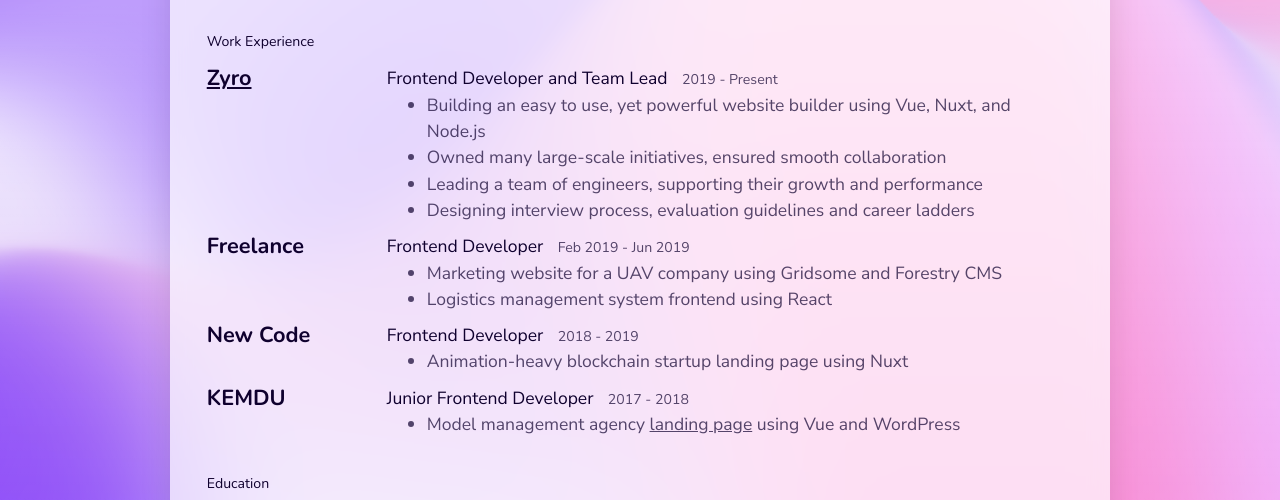
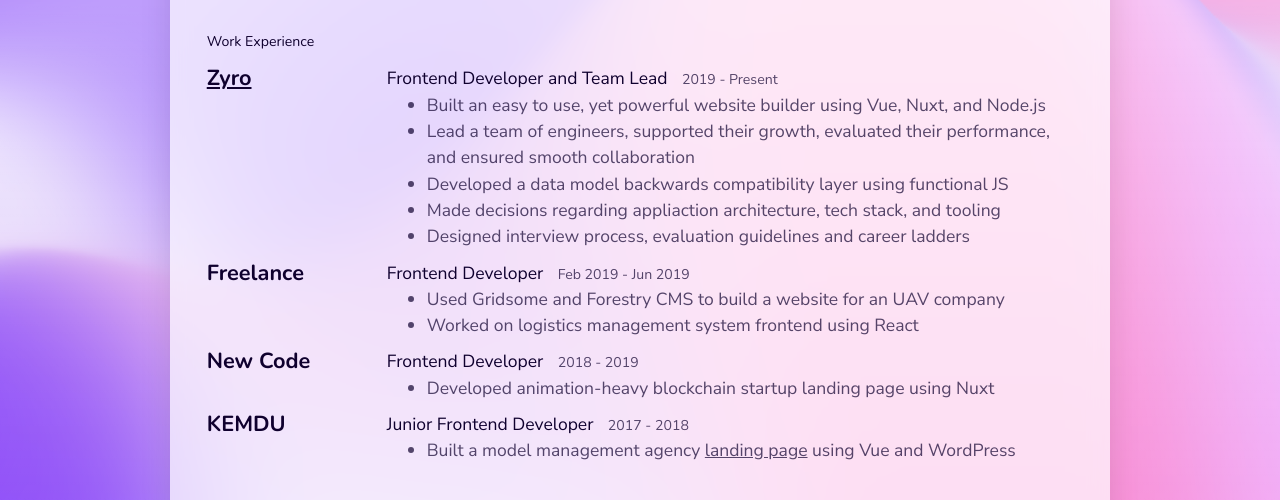
Before and after one commit to domnantas/domnantas.lt, an Astro site: page /resume in a window 1280 px wide. Shown: the part 272-772 px from the top of the page. Built offline with nearby package versions, Linux system fonts and the light colour scheme; Astro itself is replaced by a stand-in of ours; animation ran at ten frames a second.

Commit message:
Adjust copy

```diff
--- a/src/pages/resume.astro
+++ b/src/pages/resume.astro
@@ -46,18 +46,23 @@
 					</p>
 					<ul class="experiences lighter">
 						<li>
-							Building an easy to use, yet powerful website builder using Vue,
+							Built an easy to use, yet powerful website builder using Vue,
 							Nuxt, and Node.js
 						</li>
 						<li>
-							Owned many large-scale initiatives, ensured smooth collaboration
+							Lead a team of engineers, supported their growth, evaluated their
+							performance, and ensured smooth collaboration
 						</li>
 						<li>
-							Leading a team of engineers, supporting their growth and
-							performance
+							Developed a data model backwards compatibility layer using
+							functional JS
 						</li>
 						<li>
-							Designing interview process, evaluation guidelines and career
+							Made decisions regarding appliaction architecture, tech stack, and
+							tooling
+						</li>
+						<li>
+							Designed interview process, evaluation guidelines and career
 							ladders
 						</li>
 					</ul>
@@ -70,10 +75,10 @@
 					</p>
 					<ul class="experiences lighter">
 						<li>
-							Marketing website for a UAV company using Gridsome and Forestry
-							CMS
+							Used Gridsome and Forestry CMS to build a website for an UAV
+							company
 						</li>
-						<li>Logistics management system frontend using React</li>
+						<li>Worked on logistics management system frontend using React</li>
 					</ul>
 				</div>
 				<div class="workplace">
@@ -83,7 +88,10 @@
 						<span class="date lighter">2018 - 2019</span>
 					</p>
 					<ul class="experiences lighter">
-						<li>Animation-heavy blockchain startup landing page using Nuxt</li>
+						<li>
+							Developed animation-heavy blockchain startup landing page using
+							Nuxt
+						</li>
 					</ul>
 				</div>
 				<div class="workplace">
@@ -94,7 +102,7 @@
 					</p>
 					<ul class="experiences lighter">
 						<li>
-							Model management agency
+							Built a model management agency
 							<a href="https://duomgmt.com" target="_blank">landing page</a> using
 							Vue and WordPress
 						</li>
@@ -156,7 +164,7 @@
 			<div class="skills">
 				<div class="skill-category">
 					<h4 class="skill-category-title">Languages</h4>
-					JavaScript, TypeScript, Elixir 💜, Python, C/C++
+					JavaScript, TypeScript, Elixir 💜, Swift, Python, C/C++
 				</div>
 				<div class="skill-category">
 					<h4 class="skill-category-title">Frontend</h4>
@@ -176,7 +184,7 @@
 				</div>
 				<div class="skill-category">
 					<h4 class="skill-category-title">Curious about</h4>
-					Aviation, Sailing, Electronics, Swift, VR
+					Aviation, Sailing, Electronics, VR
 				</div>
 			</div>
 		</main>
```
